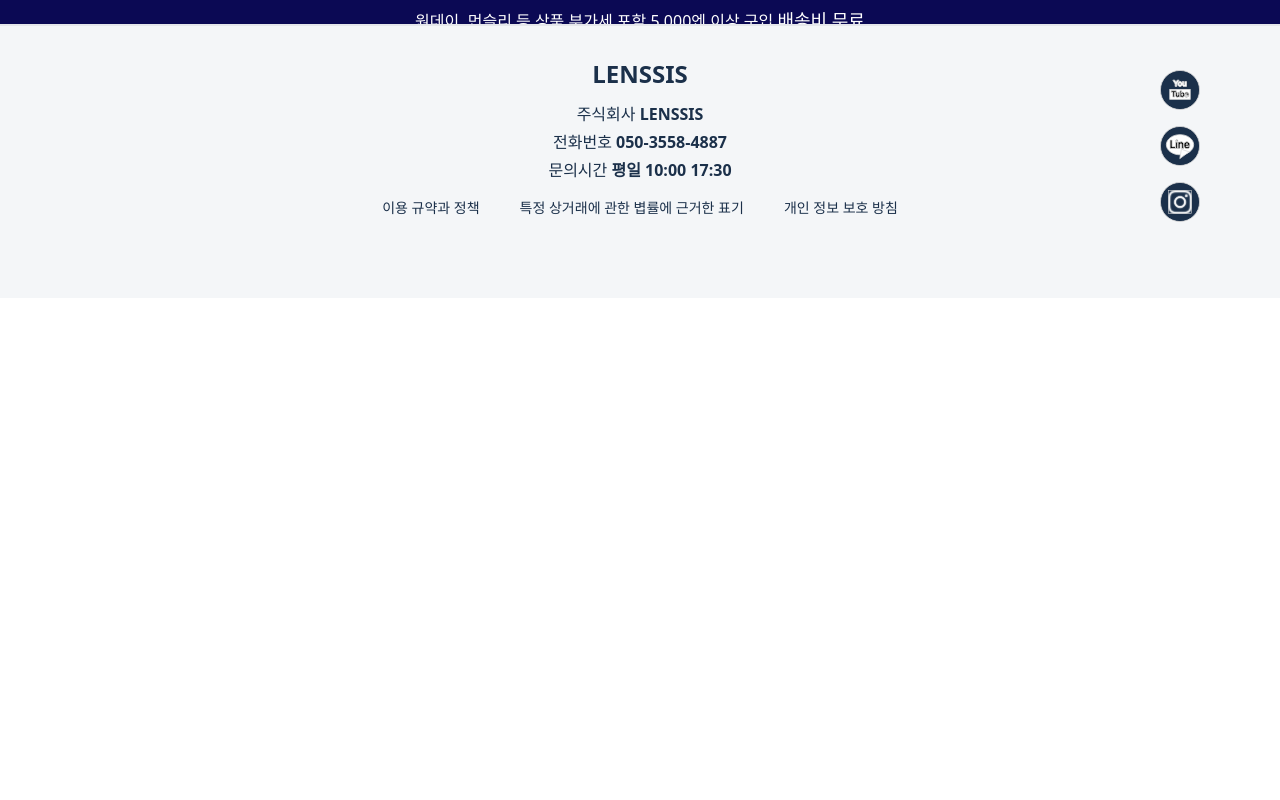
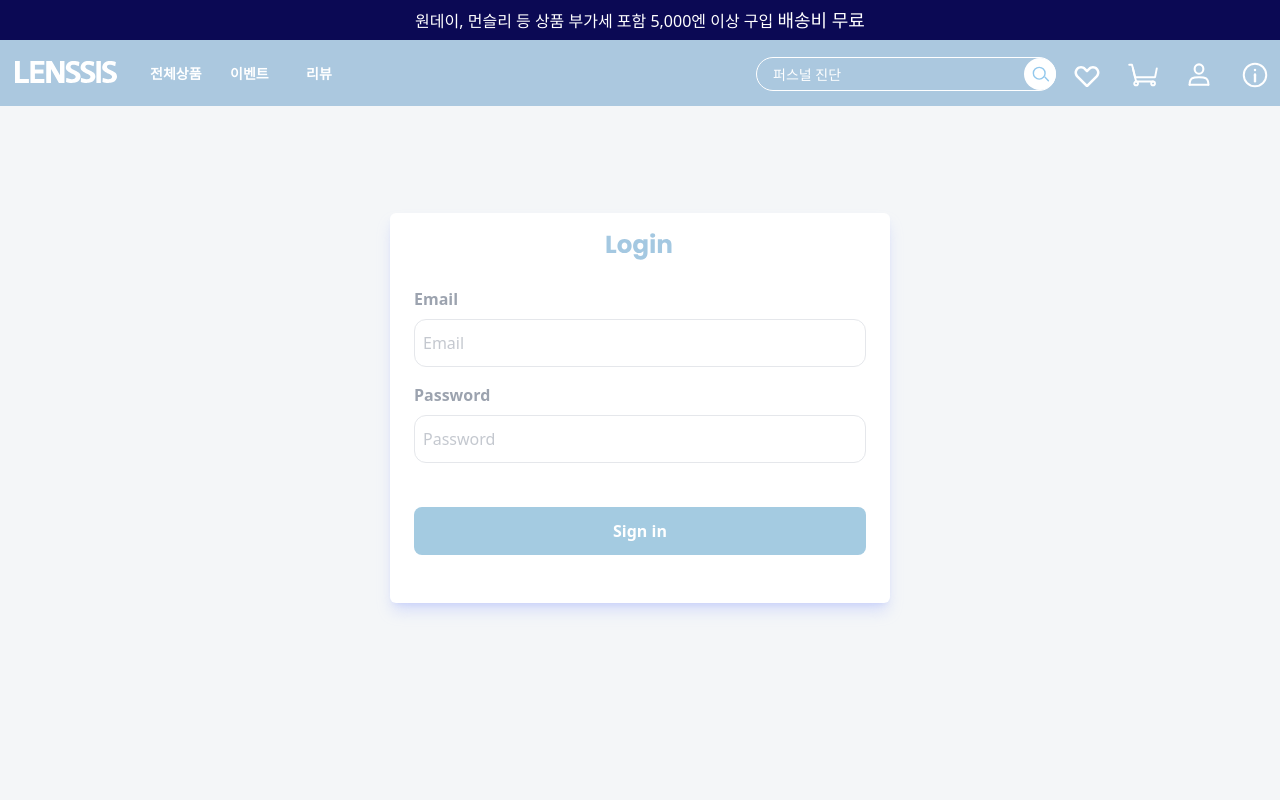
Before and after one commit to davidktlee/FinalProject-FE-Client, a React (Vite) app: page /signin in a window 1280 px wide. Shown: the top 800 px of the page. Built offline with nearby package versions, Linux system fonts and the light colour scheme.

Commit message:
feat: 로그인 컴포넌트 레이아웃 작성

```diff
--- a/src/components/auth/signin/Signin.tsx
+++ b/src/components/auth/signin/Signin.tsx
@@ -1,9 +1,22 @@
 import React from 'react';
+import Input from '../../common/Input';
 
 const Signin = () => {
   return (
-    <div>
+    <div className='w-full h-screen bg-[#F4F6F8] relative'>
+      <div className='absolute top-[36%] left-1/2 -translate-x-1/2 -translate-y-1/2 w-[500px] h-[390px] mt-[120px] bg-white rounded-md shadow-lg shadow-indigo-300/40'>
 
+        <h3 className='mt-5'>
+        <svg className='mx-auto' width={68} height={38} xmlns="http://www.w3.org/2000/svg"><image href="/assets/login.svg" /></svg>
+        </h3>
+        {/*label,placeholder,type,double, flexDirection,type2,placeholder2,isRequired,readonly */}
+        <div className='px-6 w-full'>
+        <Input label="Email" placeholder='Email' type="text" double={false} flexDirection="horizontal" isRequired={false}  inputWidth={'full'} inputHeight="12"  labelColor='gray-400' labelBold='bold'/>
+        <Input label="Password" placeholder='Password' type="password" double={false} flexDirection="horizontal" isRequired={false} inputWidth={'full'}  inputHeight="12" labelColor='gray-400' labelBold='bold' />
+        <button className='bg-[#A4CBE1] w-full h-12 rounded-lg mt-7'><span className='text-white font-bold'>Sign in</span></button>
+        </div>
+
+      </div>
     </div>
   );
 };
--- a/src/components/auth/signup/Signup.tsx
+++ b/src/components/auth/signup/Signup.tsx
@@ -56,13 +56,13 @@ const Signup = () => {
   }
   return (
     <div className='w-full h-[1446px] bg-[#F4F6F8] text-base '>
-      <h3 className='text-[#1B304A] font-bold text-[22px] text-center w-full pt-[140px]'>회원가입</h3>
+      <h3 className='text-[#1B304A] font-bold text-[22px] text-center w-full pt-[110]'>회원가입</h3>
     <div className=' absolute top-[50%] left-1/2 -translate-x-1/2 -translate-y-[15%] w-3/5 h-fit bg-white rounded-lg p-10'>
 
     <div className=''>
     <h4 className='font-bold'>고객정보</h4>
-    <Input type="text" type2='text' double={true} label="이름" isRequired={true} flexDirection="horizontal" placeholder='성' placeholder2='이름' />
-    <Input type="text" type2='text' double={true} label="이름 읽는 법" isRequired={true} flexDirection="horizontal" placeholder='세이' placeholder2='메이' />
+    <Input type="text" type2='text' double={true} label="이름" isRequired={true} flexDirection="horizontal" placeholder='성' placeholder2='이름' inputWidth='[400px]' inputHeight='10' />
+    <Input type="text" type2='text' double={true} label="이름 읽는 법" isRequired={true} flexDirection="horizontal" placeholder='세이' placeholder2='메이' inputWidth='[400px]' inputHeight='10'/>
 
     {/* 컴포넌트로 빼기 */}
     <div className='flex flex-col gap-4 w-full'>
@@ -75,10 +75,10 @@ const Signup = () => {
     </div>
     </div>
 
-    <Input type="text" type2='text' double={true} label="주소" isRequired={false} flexDirection='vertical' placeholder='기본 주소' placeholder2='상세 주소' />
-    <Input type='number' double={false} label="전화번호" isRequired={false} flexDirection="horizontal" placeholder='예시:1111222223333' />
+    <Input type="text" type2='text' double={true} label="주소" isRequired={false} flexDirection='vertical' placeholder='기본 주소' placeholder2='상세 주소' inputWidth='[400px]' inputHeight='10'/>
+    <Input type='number' double={false} label="전화번호" isRequired={false} flexDirection="horizontal" placeholder='예시:1111222223333' inputWidth='[400px]' inputHeight='10'/>
     <div className='relative pb-6'>
-    <Input type="email" double={false} label="e-mail" isRequired={true} flexDirection="horizontal" placeholder='info@lenssis.jp' />
+    <Input type="email" double={false} label="e-mail" isRequired={true} flexDirection="horizontal" placeholder='info@lenssis.jp' inputWidth='[400px]' inputHeight='10'/>
     <div className='absolute flex items-center left-0 bottom-4 gap-1'>
       <svg className='mx-auto' width={20} height={20} xmlns="http://www.w3.org/2000/svg"><image href="/assets/smallInfo.svg" /></svg>
       <span className='text-gray-400 text-xs'>메일 주소가 로그인 아이디입니다.</span>
@@ -104,14 +104,13 @@ const Signup = () => {
     </div>
 
 
-   <Input type="text" type2="text" double={true} label="비밀번호" isRequired={true} flexDirection="vertical" placeholder='반각 영숫자 기호 8, 32문자' placeholder2='확인을 위해 다시 한번 입력하세요' />
+   <Input type="text" type2="text" double={true} label="비밀번호" isRequired={true} flexDirection="vertical" placeholder='반각 영숫자 기호 8, 32문자' placeholder2='확인을 위해 다시 한번 입력하세요' inputWidth='[400px]' inputHeight='10' />
 
     {pathname === '/signup' && <Recaptcha />}
     </div>
     <div className='flex w-full items-center mt-8 h-[45px] gap-4'>
       <Link to="/" className='rounded-md flex-1 h-full text-[#3e6d87] bg-white border-[#3e6d87] border-solid border box-border font-bold cursor-pointer flex justify-center items-center'><span className='text-[14px] font-bold'>취소</span></Link>
       <button className='rounded-md flex-1 h-full bg-[#3e6d87] text-white border-transparent box-border font-bold cursor-pointer'>회원 가입</button>
-
     </div>
     </div>
     </div>
--- a/src/components/common/Input.tsx
+++ b/src/components/common/Input.tsx
@@ -10,16 +10,20 @@ interface InputProps {
   placeholder2?:string;
   isRequired:boolean;
   readonly?:boolean;
+  inputWidth:string;
+  inputHeight:string;
+  labelColor?:string;
+  labelBold?:'bold'
 }
 
-const Input = ({label,placeholder,type,double, flexDirection,type2,placeholder2,isRequired,readonly}:InputProps) => {
+const Input = ({label,placeholder,type,double, flexDirection,type2,placeholder2,isRequired,readonly,inputWidth,inputHeight,labelColor,labelBold}:InputProps) => {
   if(double){
     return (
       <div className='flex flex-col justify-center my-[30px] w-full h-fit gap-2'>
-       <label><span className='' >{label}</span>{' '}<span className='text-rose-400'>{isRequired && '*'}</span></label>
+       <label><span className={`text-${labelColor} font-${labelBold} `} >{label}</span>{' '}<span className='text-rose-400'>{isRequired && '*'}</span></label>
        <div className={`${flexDirection === 'horizontal' ? 'flex items-center justify-start gap-x-4' : 'flex flex-col justify-center gap-y-2'}`}>
-       <input className='grow h-10 border border-solid border-gray-200 rounded-md max-w-[400px] pl-2' type={type} placeholder={placeholder} disabled={readonly} />
-       <input className='grow h-10 border border-solid border-gray-200 rounded-md max-w-[400px] pl-2' type={type2} placeholder={placeholder2} />
+       <input className={`grow h-${inputHeight} border border-solid border-gray-200 rounded-xl max-w-${inputWidth} pl-2 focus:outline-1 focus:outline-[#ABC8DF] placeholder-gray-400/60`} type={type} placeholder={placeholder} disabled={readonly} />
+       <input className={`grow h-${inputHeight} border border-solid border-gray-200 rounded-xl max-w-${inputWidth} pl-2 focus:outline-1 focus:outline-[#ABC8DF] placeholder-gray-400/60`} type={type2} placeholder={placeholder2} />
        </div>
       </div>
     );
@@ -27,9 +31,9 @@ const Input = ({label,placeholder,type,double, flexDirection,type2,placeholder2,
   if(!double){
     return (
       <div className='flex flex-col justify-center my-4 gap-2'>
-       <label><span className=''>{label}</span>{' '}<span className='text-rose-400'>{isRequired && '*'}</span></label>
+       <label><span className={`text-${labelColor} font-${labelBold}`}>{label}</span>{' '}<span className='text-rose-400'>{isRequired && '*'}</span></label>
        <div className={`${flexDirection === 'horizontal' ? 'flex items-center justify-start' : 'flex flex-col justify-center gap-y-2'}`}>
-       <input className='w-1/2 h-10 border border-solid border-gray-200 rounded-md max-w-[400px] pl-2' type={type}  placeholder={placeholder} />
+       <input className={`w-full h-${inputHeight} border border-solid border-gray-200 rounded-xl max-w-${inputWidth} pl-2 focus:outline-1 focus:outline-[#ABC8DF] placeholder-gray-400/60`} type={type}  placeholder={placeholder} />
        </div>
       </div>
       )
--- a/src/pages/Login.tsx
+++ /dev/null
@@ -1,7 +0,0 @@
-import React from 'react'
-
-const Login = () => {
-  return <div>Login</div>
-}
-
-export default Login
--- /dev/null
+++ b/src/pages/SigninPage.tsx
@@ -0,0 +1,8 @@
+import React from 'react'
+import Signin from '../components/auth/signin/Signin'
+
+const SigninPage = () => {
+  return <Signin />
+}
+
+export default SigninPage
--- a/src/routes/router.tsx
+++ b/src/routes/router.tsx
@@ -1,7 +1,7 @@
 import { BrowserRouter, Route, Routes } from 'react-router-dom'
 import Cart from '../pages/Cart'
 import Favorite from '../pages/Favorite'
-import Login from '../pages/Login'
+import SigninPage from '../pages/SigninPage'
 import Main from '../pages/Main'
 import MyPage from '../pages/MyPage'
 import Order from '../pages/Order'
@@ -26,7 +26,7 @@ const Router = () => {
           <Route path="/monthly" element={<MonthlyProductList />} />
         </Route>
         <Route path="/signup" element={<SignupPage />} />
-        <Route path="/login" element={<Login />} />
+        <Route path="/signin" element={<SigninPage />} />
         <Route path="/product/:id" element={<ProductDetail />} />
         <Route path="/cart" element={<Cart />} />
         <Route path="/order" element={<Order />} />
```
Also changed, not shown: public/assets/login.svg (added).
